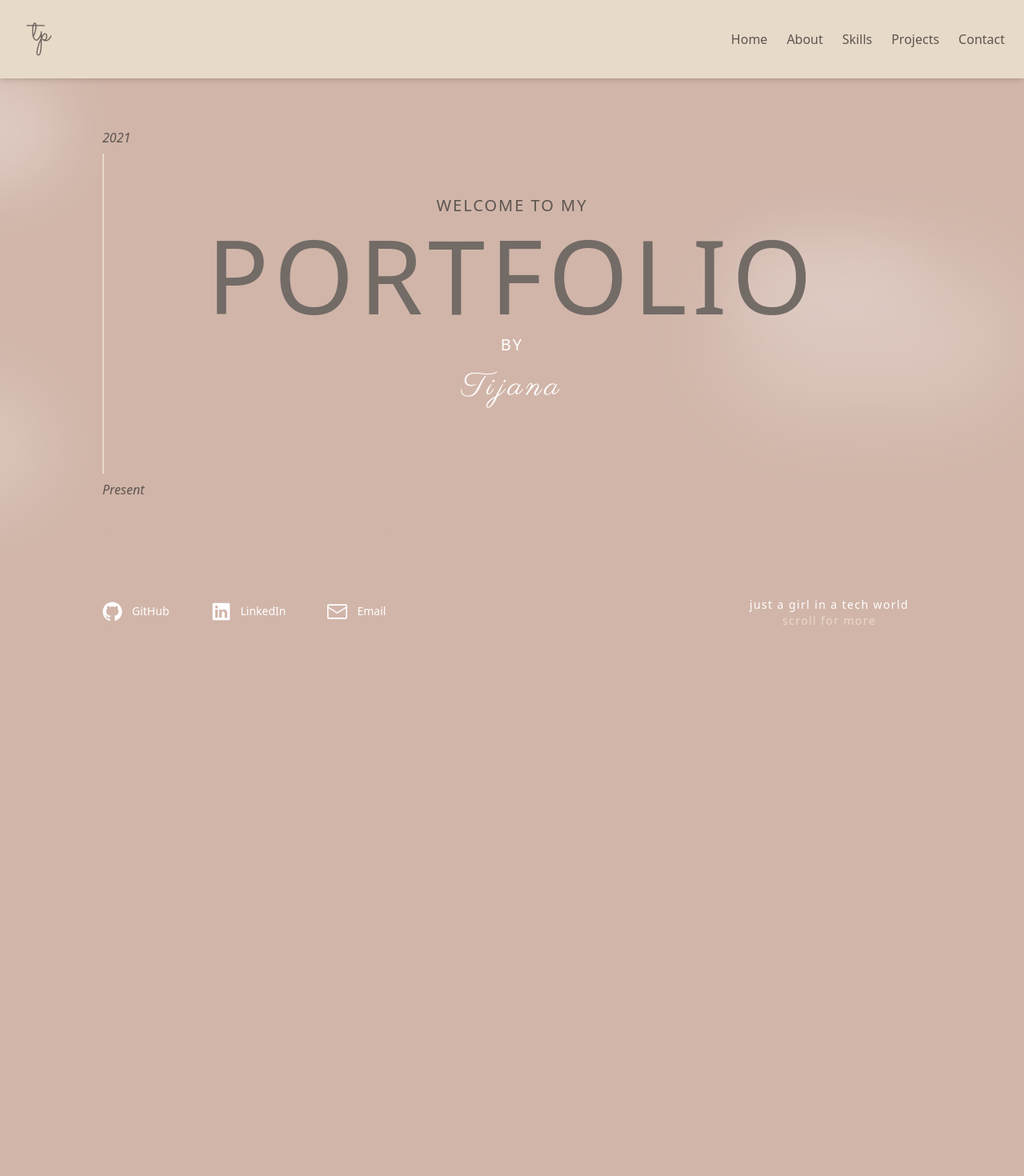
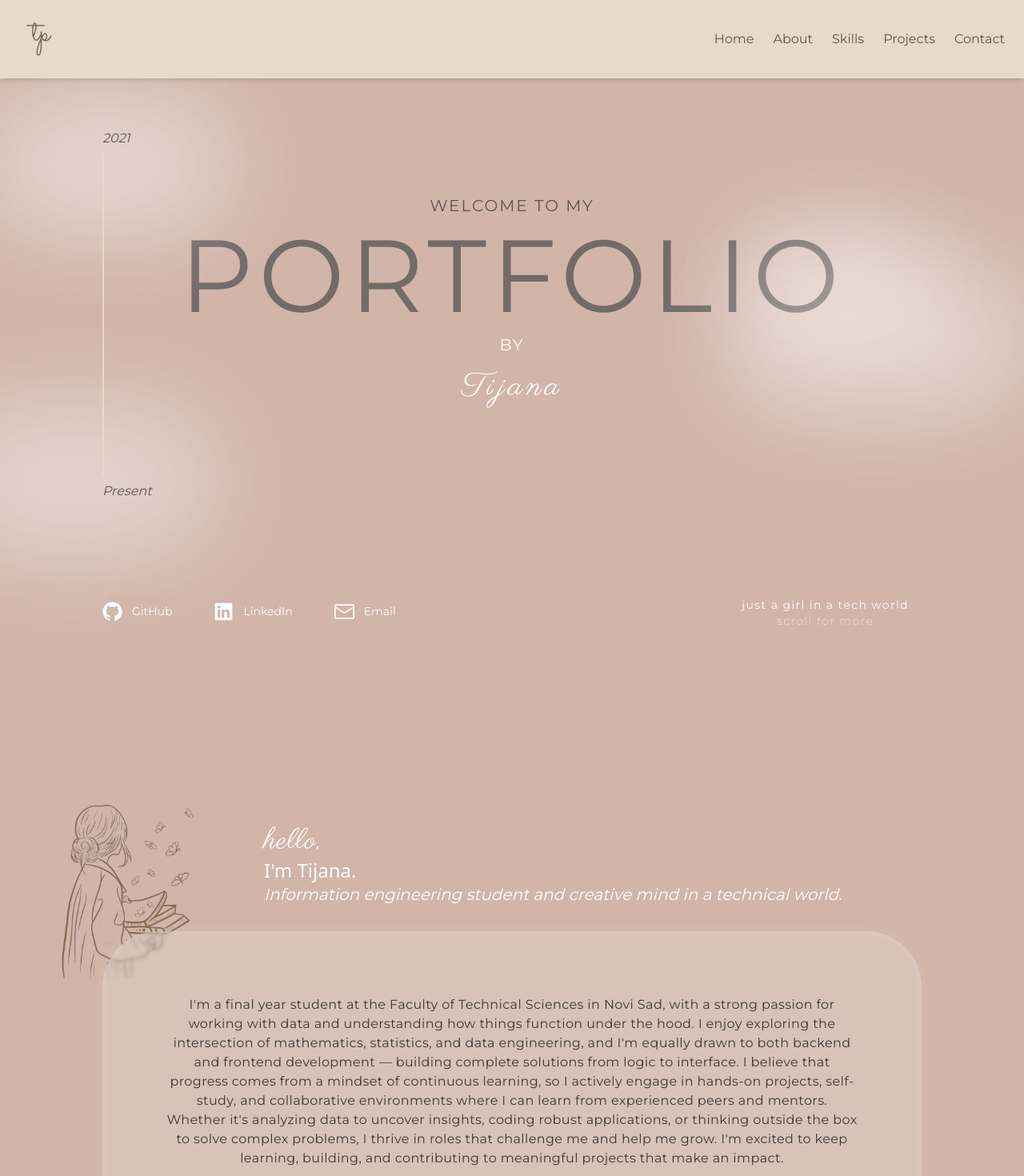
Before and after one commit to tijanicica/portfolio, a React (Vite) app: page / in a window 1280 px wide. Shown: the top 1470 px of the page at 80% size. Before the commit the page ends 880 px from the top, so only its background shows below. Built offline with nearby package versions, Linux system fonts and the light colour scheme; a web font is replaced by a local one.

Commit message:
started about me page

```diff
--- a/index.html
+++ b/index.html
@@ -6,6 +6,7 @@
     <meta name="viewport" content="width=device-width, initial-scale=1.0" />
     <title>Tijana'sPortfolio</title>
     <link href="https://fonts.googleapis.com/css2?family=Cedarville+Cursive&family=Parisienne&family=Sacramento&family=Style+Script&display=swap" rel="stylesheet">
+    <link href="https://fonts.googleapis.com/css2?family=Montserrat&display=swap" rel="stylesheet">
 
   </head>
   <body>
--- a/src/components/CloudBackground.jsx
+++ b/src/components/CloudBackground.jsx
@@ -12,7 +12,7 @@ export default function CloudBackground() {
     return (
         <div className="fixed inset-0 w-full h-full overflow-hidden pointer-events-none z-0">
             <div
-                className={`absolute w-[300px] h-[150px] bg-white rounded-full blur-2xl animate-cloud1 top-[10%] left-[-20%] ${
+                className={`absolute w-[300px] h-[150px] bg-white rounded-full blur-3xl animate-cloud1 top-[10%] left-[-20%] ${
                     show ? "opacity-30" : "opacity-0"
                 } transition-all duration-[3000ms]`}
             />
@@ -22,13 +22,13 @@ export default function CloudBackground() {
                 } transition-all duration-[3000ms]`}
             />
             <div
-                className={`absolute w-[350px] h-[180px] bg-white rounded-full blur-2xl animate-cloud1 bottom-[20%] left-[-25%] ${
-                    show ? "opacity-20" : "opacity-0"
+                className={`absolute w-[350px] h-[180px] bg-white rounded-full blur-3xl animate-cloud1 bottom-[20%] left-[-25%] ${
+                    show ? "opacity-25" : "opacity-0"
                 } transition-all duration-[3000ms]`}
             />
             <div
-                className={`absolute w-[250px] h-[120px] bg-white rounded-full blur-2xl animate-cloud2 bottom-[40%] right-[-20%] ${
-                    show ? "opacity-15" : "opacity-0"
+                className={`absolute w-[250px] h-[120px] bg-white rounded-full blur-3xl animate-cloud2 bottom-[40%] right-[-20%] ${
+                    show ? "opacity-25" : "opacity-0"
                 } transition-all duration-[3000ms]`}
             />
         </div>
--- a/src/components/Navbar.jsx
+++ b/src/components/Navbar.jsx
@@ -22,11 +22,11 @@ const Navbar = () => {
             </div>
 
             <div className="hidden md:flex md:flex-row gap-6 text-center font-[350] no-underline">
-                <NavLink to='/' className="hover:text-[var(--font-hover)]">Home</NavLink>
-                <NavLink to='/about' className="hover:text-[var(--font-hover)]">About</NavLink>
-                <NavLink to='/skills' className="hover:text-[var(--font-hover)]">Skills</NavLink>
-                <NavLink to='/projects' className="hover:text-[var(--font-hover)]">Projects</NavLink>
-                <NavLink to='/contacts' className="hover:text-[var(--font-hover)]">Contact</NavLink>
+                <NavLink to='/' className="hover:text-[var(--font-hover)]" style={{ fontFamily: "Montserrat" }}>Home</NavLink>
+                <NavLink to='/about' className="hover:text-[var(--font-hover)]" style={{ fontFamily: "Montserrat" }}>About</NavLink>
+                <NavLink to='/skills' className="hover:text-[var(--font-hover)]" style={{ fontFamily: "Montserrat" }}>Skills</NavLink>
+                <NavLink to='/projects' className="hover:text-[var(--font-hover)]" style={{ fontFamily: "Montserrat" }}>Projects</NavLink>
+                <NavLink to='/contacts' className="hover:text-[var(--font-hover)]" style={{ fontFamily: "Montserrat" }}>Contact</NavLink>
             </div>
 
 
--- a/src/index.css
+++ b/src/index.css
@@ -9,6 +9,8 @@
     --color-box: 			#f2e6d5;
     --color-welcome: 	white;
     --color-portfolio: #736b66;
+    --color-about: #2b2927;
+    --color-button: rgba(255, 255, 255, 0.2)
 
 
 }
@@ -47,11 +49,20 @@ body {
 }
 
 .animate-cloud1 {
-    animation: cloudMove1 50s ease-in-out infinite;
+    animation: cloudMove1 20s ease-in-out infinite;
 }
 
 .animate-cloud2 {
     animation: cloudMove2 10s ease-in-out infinite;
+}
+
+.cloud-shape {
+    background: rgba(255, 255, 255, 0.2);
+    box-shadow:
+            inset 0 0 10px rgba(255, 255, 255, 0.3),
+            0 0 20px rgba(255, 255, 255, 0.1);
+    backdrop-filter: blur(2px);
+    transition: transform 0.3s ease;
 }
 
 
--- a/src/pages/AboutPage.jsx
+++ b/src/pages/AboutPage.jsx
@@ -1,8 +1,61 @@
+import CloudBackground from "../components/CloudBackground.jsx";
+import girl from "../assets/girl.png"
+import {GitHubLogoIcon} from "@radix-ui/react-icons";
+
 const AboutPage = () => {
     return (
-      <>
 
-      </>
+        <div className="relative w-full h-screen">
+            <CloudBackground />
+            <div className="flex flex-col m-0 w-full min-h-screen px-10 sm:pt-20">
+                <div className="flex flex-row items-center justify-start h-full gap-10">
+                    {/* Slika - skroz levo */}
+                    <div className=" hidden lg:block md:block -mt-20" >
+                        <img alt="girl" src={girl} className="w-[250px] max-w-[350px]" />
+                    </div>
+
+                    {/* Tekst - odmah desno od slike */}
+                    <div className="text-white mb-30 flex-col gap-10">
+                        <h1 className="font-thin tracking-wide  text-4xl lowercase " style={{ fontFamily: "Parisienne, cursive" }}>hello,</h1>
+                        <h2 className="font-thin tracking-wides text-2xl"  >
+                            I'm Tijana.
+                        </h2>
+                        <h3 className="font-thin tracking-wides text-xl italic" style={{ fontFamily: "Montserrat" }}>
+                            Information engineering student and creative mind in a technical world.
+                        </h3>
+                    </div>
+                </div>
+                <div className="bg-navbar/80 text-[var(--color-about)] p-20 lg:-mt-40 md:-mt-40 sm:-mt-40 w-[90%] max-w-5xl rounded-[70px] opacity-90 cloud-shape mx-auto">
+                    <p className="text-l text-center  tracking-wide font-medium" style={{ fontFamily: "Montserrat" }}  >
+                        I'm a final year student at the Faculty of Technical Sciences in Novi Sad, with a strong passion for working with data and understanding how things function under the hood. I enjoy exploring the intersection of mathematics, statistics, and data engineering, and I'm equally drawn to both backend and frontend development — building complete solutions from logic to interface.
+
+                        I believe that progress comes from a mindset of continuous learning, so I actively engage in hands-on projects, self-study, and collaborative environments where I can learn from experienced peers and mentors.
+
+                        Whether it's analyzing data to uncover insights, coding robust applications, or thinking outside the box to solve complex problems, I thrive in roles that challenge me and help me grow. I'm excited to keep learning, building, and contributing to meaningful projects that make an impact.
+                    </p>
+                </div>
+                <button className="flex items-center text-welcome rounded-2xl cursor-pointer  text-sm  bg-button bg-opacity-50 link-button hover:text-[var(--color-portfolio)] pl-0 justify-center ">
+                    <span className="p-3 font-thin" style={{ fontFamily: "Montserrat" }}>GitHub</span>
+                </button>
+            </div>
+        </div>
+
+
+
+
+
+
+
+
+
+
+
+
+
+
+
+
+
     );
 }
 export default AboutPage;
--- a/src/pages/HomePage.jsx
+++ b/src/pages/HomePage.jsx
@@ -1,4 +1,3 @@
-import laptop from "../assets/lapsi.png";
 import {
     ChevronDownIcon,
     EnvelopeClosedIcon,
@@ -12,28 +11,28 @@ const HomePage = () => {
         <div className="relative w-full h-screen">
             <CloudBackground />
         <div className="flex flex-col m-0 min-w-[320px] max-w-[80%] min-h-screen mx-auto justify-center items-center mt-25 sm:mt-20 relative">
-            {/* LEFT TIMELINE */}
+
 
             <div className="hidden sm:block absolute top-[10%] left-0 flex flex-col items-center z-10">
-                <span className="text-sm md:text-base italic">2021</span>
+                <span className="text-sm md:text-base italic " style={{ fontFamily: "Montserrat" }}>2021</span>
                 <div className="w-[2px] flex-grow bg-navbar my-2" style={{ height: '50vh' }}></div>
-                <span className="text-sm md:text-base italic">Present</span>
+                <span className="text-sm md:text-base italic" style={{ fontFamily: "Montserrat" }}>Present</span>
             </div>
 
-            {/* CENTER CONTENT */}
+
             <div className="w-[90%] min-h-[51vh] flex flex-col justify-center p-4 md:p-8 gap-2 items-center">
-                <h2 className="font-light text-[1rem] md:text-[1.25rem] uppercase tracking-widest">
+                <h2 className="font-light text-[1rem] md:text-[1.25rem] uppercase tracking-widest" style={{ fontFamily: "Montserrat" }}>
                     Welcome to my
                 </h2>
 
                 <h3
                     className="font-extralight text-[var(--color-portfolio)] leading-none
-                        text-[3rem] sm:text-[4.5rem] md:text-[6rem] lg:text-[8rem] -tracking-tighter"
+                        text-[3rem] sm:text-[4.5rem] md:text-[6rem] lg:text-[8rem] -tracking-tighter" style={{ fontFamily: "Montserrat" }}
                 >
                     PORTFOLIO
                 </h3>
 
-                <h4 className="font-light text-[var(--color-welcome)] text-[1rem] md:text-[1.25rem] uppercase tracking-widest md:text-left">
+                <h4 className="font-light text-[var(--color-welcome)] text-[1rem] md:text-[1.25rem] uppercase tracking-widest md:text-left" style={{ fontFamily: "Montserrat" }}>
                     by
                 </h4>
 
@@ -50,23 +49,23 @@ const HomePage = () => {
             <div className="flex flex-col sm:flex-row self-start justify-between w-full items-center sm:items-end pt-20">
                 <div className="order-2 sm:order-1 flex flex-col sm:flex-row items-center text-center sm:items-start gap-10 bg-opacity-5 backdrop-blur w-full sm:w-auto justify-center lg:ml-0 md:ml-0 lg:pl-0 md:pl-0 pt-20 ">
                     <a href="https://www.github.com/tijanicica">
-                        <button className="flex items-center text-welcome rounded-2xl  text-sm  bg-background bg-opacity-50 link-button hover:text-[var(--color-portfolio)] pl-0  justify-center sm:justify-start sm:w-auto">
-                            <GitHubLogoIcon width="25px" height="25px" />
-                            <span className="p-3 font-thin">GitHub</span>
+                        <button className="flex items-center text-welcome rounded-2xl cursor-pointer  text-sm  bg-background bg-opacity-50 link-button hover:text-[var(--color-portfolio)] pl-0  justify-center sm:justify-start sm:w-auto">
+                            <GitHubLogoIcon width="25px" height="25px"  />
+                            <span className="p-3 font-thin" style={{ fontFamily: "Montserrat" }}>GitHub</span>
                         </button>
                     </a>
 
                     <a href="https://www.linkedin.com/in/tijana-petrovic-b8417a321/">
-                        <button className="flex items-center text-welcome rounded-2xl  text-sm   bg-background bg-opacity-50 link-button hover:text-[var(--color-portfolio)] pl-0  justify-center sm:justify-start sm:w-auto ">
+                        <button className="flex items-center text-welcome rounded-2xl cursor-pointer  text-sm   bg-background bg-opacity-50 link-button hover:text-[var(--color-portfolio)] pl-0  justify-center sm:justify-start sm:w-auto ">
                             <LinkedInLogoIcon width="25px" height="25px" />
-                            <span className="p-3 font-thin">LinkedIn</span>
+                            <span className="p-3 font-thin" style={{ fontFamily: "Montserrat" }}>LinkedIn</span>
                         </button>
                     </a>
 
                     <a href="https://www.linkedin.com/in/tijana-petrovic-b8417a321/">
-                        <button className="flex items-center text-welcome rounded-2xl  text-sm   bg-background bg-opacity-50 link-button hover:text-[var(--color-portfolio)] pl-0  justify-center sm:justify-start sm:w-auto ">
+                        <button className="flex items-center text-welcome rounded-2xl cursor-pointer  text-sm   bg-background bg-opacity-50 link-button hover:text-[var(--color-portfolio)] pl-0  justify-center sm:justify-start sm:w-auto ">
                             <EnvelopeClosedIcon width="25px" height="25px" />
-                            <span className="p-3 font-thin">Email</span>
+                            <span className="p-3 font-thin" style={{ fontFamily: "Montserrat" }}>Email</span>
                         </button>
                     </a>
                 </div>
@@ -77,10 +76,10 @@ const HomePage = () => {
                     lg:left-auto lg:pr-4  lg:translate-x-0 sm:w-auto pt-20
                 "
                 >
-                    <p className="tracking-widest text-[var(--color-welcome)] text-sm ">
+                    <p className="tracking-widest text-[var(--color-welcome)] text-sm " style={{ fontFamily: "Montserrat" }}>
                         just a girl in a tech world
                     </p>
-                    <p className="tracking-widest text-[var(--color-navbar)] text-sm fadeInUp">
+                    <p className="tracking-widest text-[var(--color-navbar)] text-sm fadeInUp" style={{ fontFamily: "Montserrat" }}>
                         scroll for more
                     </p>
                 </div>
```
Also changed, not shown: src/assets/girl.png (added).
